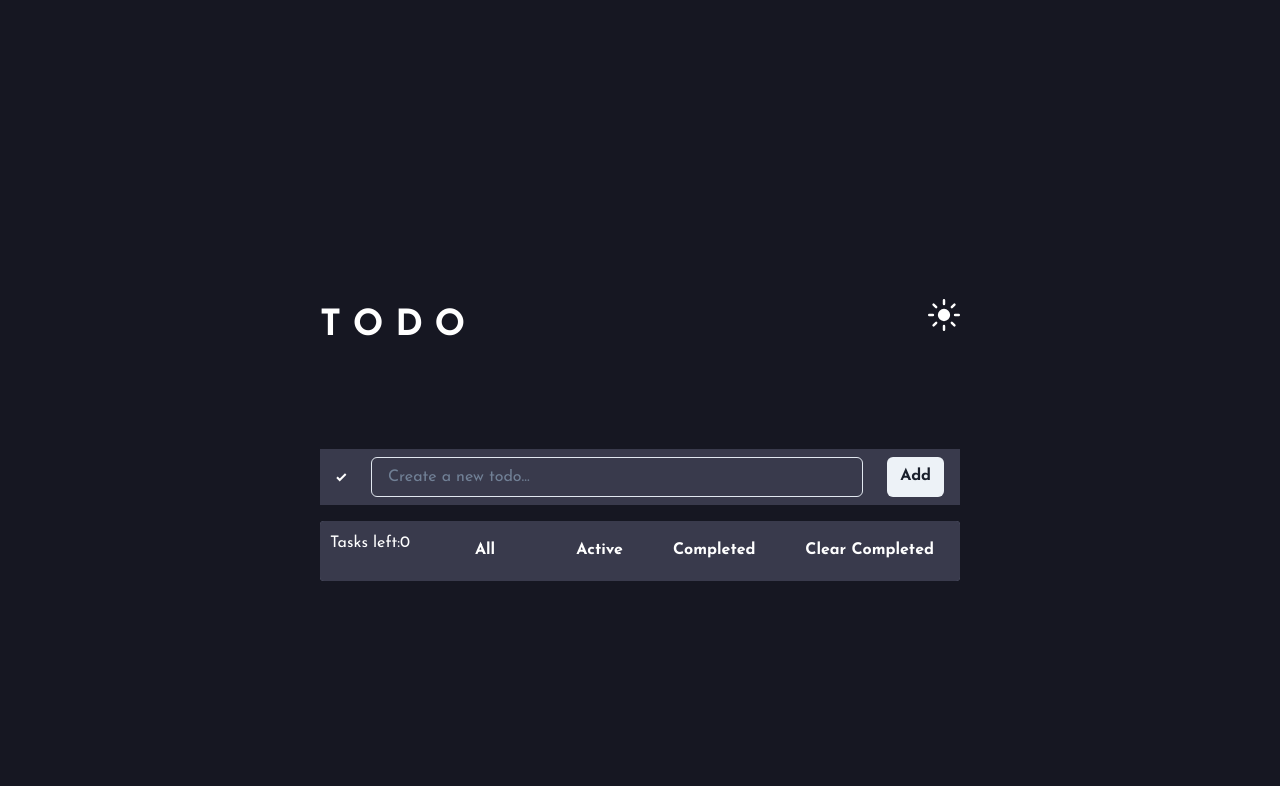
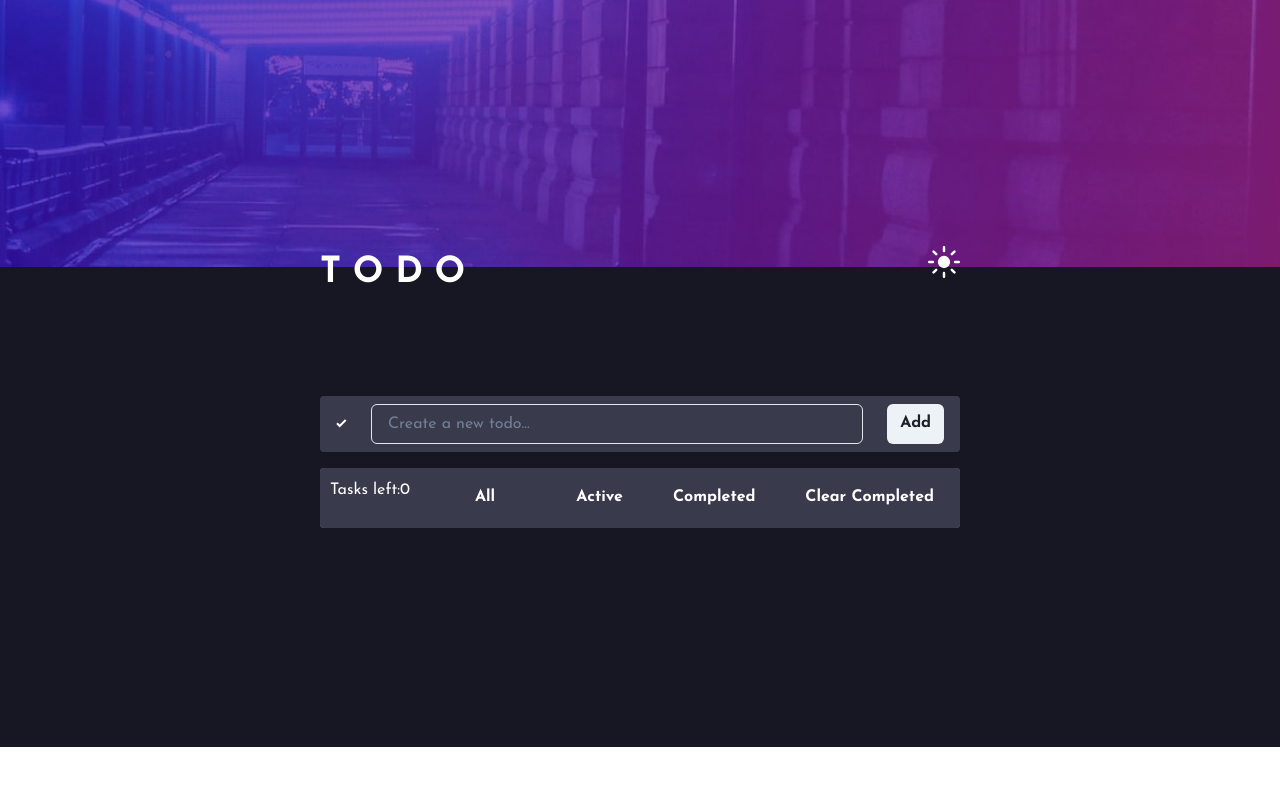
Before and after one commit to Eduardo-Ferraz/DesafioCode, a Next.js app: page / in a window 1280 px wide. Shown: the top 786 px of the page. Built offline with nearby package versions, Linux system fonts and the light colour scheme.

Commit message:
Imagem de fundo

```diff
--- a/src/pages/index.tsx
+++ b/src/pages/index.tsx
@@ -91,12 +91,14 @@ const Home: NextPage = () => {
           rel="stylesheet"
         />
       </Head>
+      <Image src="bg-desktop-dark.jpg" w="100%" />
       <Flex
         bg="dark.VDBlue"
         w="100%"
         h="100vh"
         justifyContent="center"
         alignItems="center"
+        mt="-40vh"
       >
         <Flex direction="column" w="100%" alignItems="center">
           {/* Header */}
@@ -115,6 +117,7 @@ const Home: NextPage = () => {
             py="2"
             width="50%"
             spacing="6"
+            borderRadius="4"
             bg="dark.VDGrayishBlue2"
           >
             <img src="/icon-check.svg" alt="Icone Check" />
```
